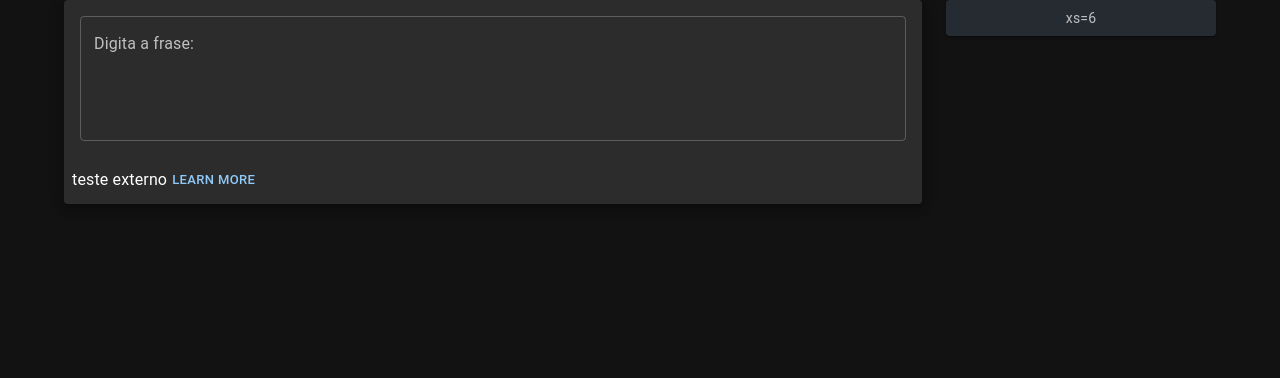
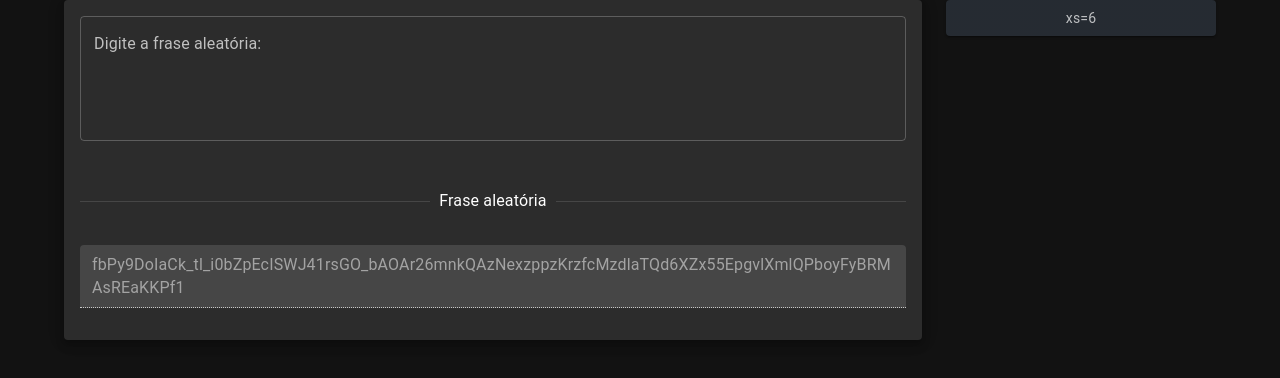
Before and after one commit to felipeproj/react-typer, a React (Create React App) app: page / in a window 1280 px wide. Shown: the top 378 px of the page. Built offline with nearby package versions, Linux system fonts and the light colour scheme.

Commit message:
feat: Adding random phrase function and text area

```diff
--- a/src/components/typer/Typer.js
+++ b/src/components/typer/Typer.js
@@ -2,7 +2,8 @@ import * as React from "react";
 import Card from "@mui/material/Card";
 import CardActions from "@mui/material/CardActions";
 import CardContent from "@mui/material/CardContent";
-import Button from "@mui/material/Button";
+import Divider from "@mui/material/Divider";
+import Chip from "@mui/material/Chip";
 import TextField from "@mui/material/TextField";
 import Collapse from "@mui/material/Collapse";
 import Alert from "@mui/material/Alert";
@@ -31,7 +32,6 @@ function Typer({
     if (generatedPhrase === event.target.value) {
       endGame(generatedPhrase, event.target.value);
     }
-    console.log(`value: ${typedPhrase}`);
   };
 
   function validateTypedPhrase(typedPhrase) {
@@ -63,7 +63,7 @@ function Typer({
           </Collapse>
           <TextField
             id="standard-multiline-flexible"
-            label="Digita a frase:"
+            label="Digite a frase aleatória:"
             multiline
             rows={4}
             fullWidth
@@ -72,11 +72,21 @@ function Typer({
             color={inputColor}
             disabled={disabled}
           />
+
+          <Divider sx={{ mt: 6, mb: 4 }}>Frase aleatória</Divider>
+
+          <TextField
+            id="filled-multiline-static"
+            hiddenLabel
+            multiline
+            fullWidth
+            value={generatedPhrase}
+            disabled={true}
+            variant="filled"
+            size="small"
+          />
         </CardContent>
-        <CardActions>
-          {generatedPhrase}
-          <Button size="small">Learn More</Button>
-        </CardActions>
+        <CardActions></CardActions>
       </Card>
     </React.Fragment>
   );
--- a/src/pages/home/Home.js
+++ b/src/pages/home/Home.js
@@ -14,12 +14,23 @@ const Item = styled(Paper)(({ theme }) => ({
   color: theme.palette.text.secondary,
 }));
 
+function generateRandomPhrase() {
+  const chars = 100;
+  const letters =
+    "0123456789ABCDEFGHIJKLMNOPQRSTUVWXTZabcdefghiklmnopqrstuvwxyz_";
+  let randomPhrase = "";
+  for (let i = 0; i < chars; i++) {
+    randomPhrase += letters.charAt(Math.floor(Math.random() * letters.length));
+  }
+  return randomPhrase;
+}
+
 function Home() {
+  const [phrase, setPhrase] = React.useState(generateRandomPhrase());
   const [typerDisabled, setTyperDisabled] = React.useState(false);
   const [typerStatus, setTyperStatus] = React.useState(
     AlertConfigurationEnum.default
   );
-  const phrase = "teste externo";
   function endGame(generatedPhrase, typedPhrase) {
     setTyperDisabled(true);
     setTyperStatus(
```
